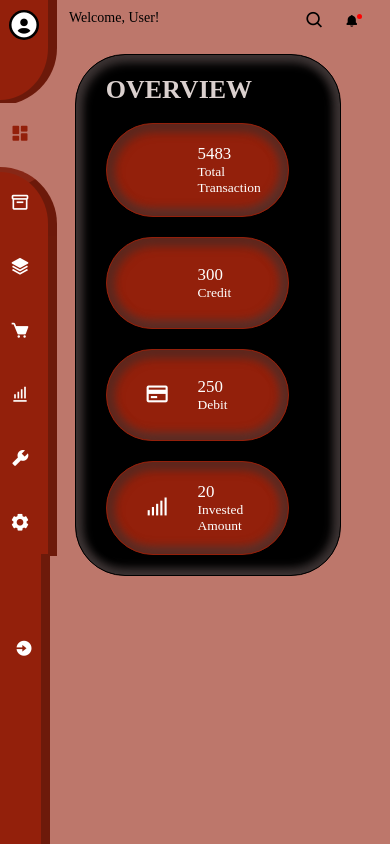
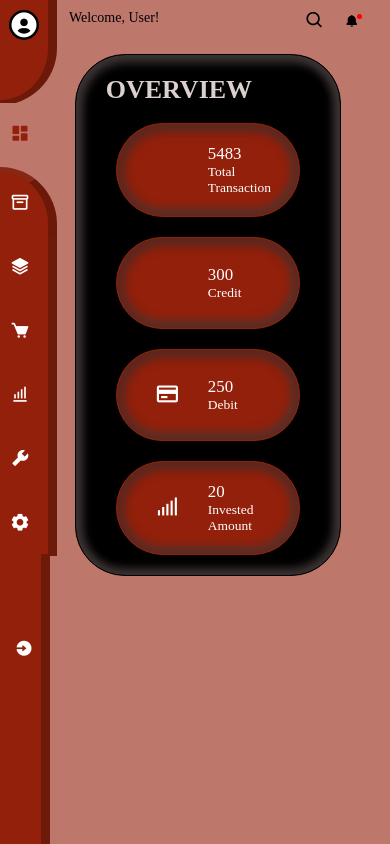
Before and after one commit to Lovethrech/personal-finance-manager, a Vue app: page / in a window 390 px wide. Built offline with nearby package versions, Linux system fonts and the light colour scheme; some icons are missing.

Commit message:
...finetuning all available components.

```diff
--- a/src/components/landing-page/LandingPageOverviewBoxMainCtn.vue
+++ b/src/components/landing-page/LandingPageOverviewBoxMainCtn.vue
@@ -58,6 +58,8 @@ import LandingPageOverviewBox from './LandingPageOverviewBox.vue';
 @media screen and (max-width:1120px){
     .landing-page-overview-box-mini-ctn{
         flex-wrap:wrap;
+        justify-content: center;
+        place-items: center;
     }
     .landing-page-over:nth-child(5){
         display:none;
--- a/src/components/landing-page/LandingPageOverviewMainCtn.vue
+++ b/src/components/landing-page/LandingPageOverviewMainCtn.vue
@@ -40,4 +40,7 @@ import LandingPageOverviewBoxMainCtn from './LandingPageOverviewBoxMainCtn.vue';
         margin-left:-20px;
     }
 }
+@media screen and (max-width:1120px) {
+
+}
 </style>
```
